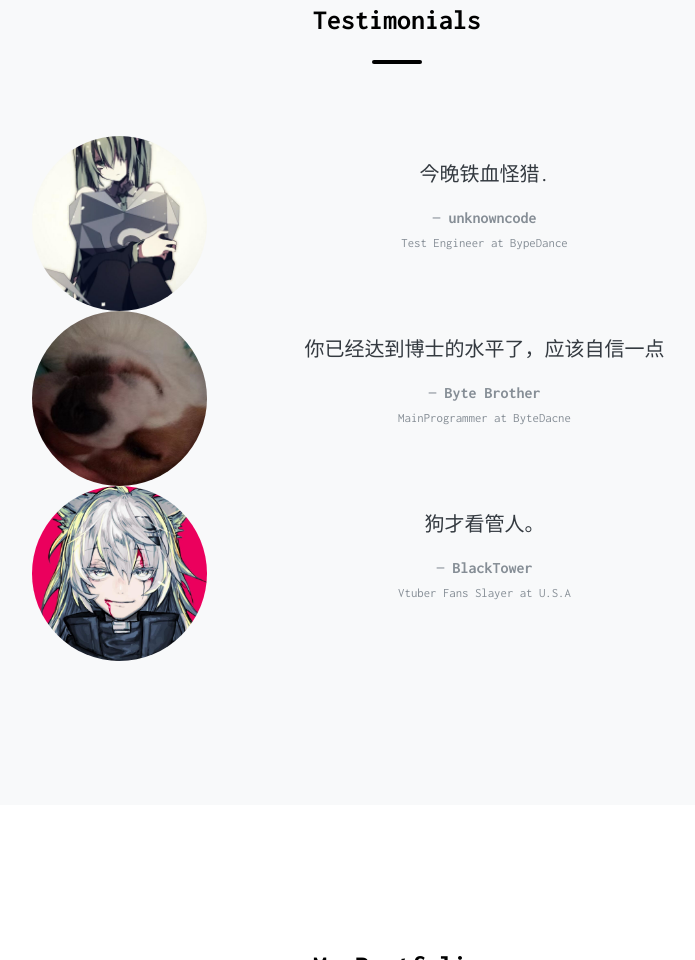
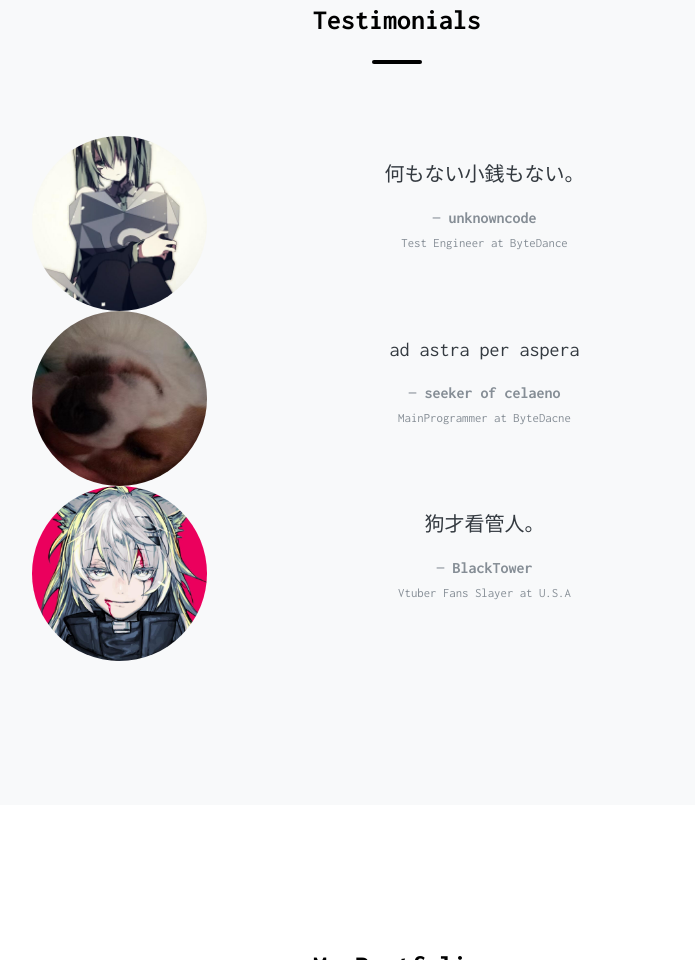
Before and after one commit to knowncodelori/knowncodelori.github.io, a plain HTML site: page index.html in a window 1280 px wide. Shown: the part 3969-4929 px from the top of the page, without its empty margins (243-938 px from the left). Drawn offline with Linux system fonts and the light colour scheme; a script that the page names is missing.

Commit message:
modify the Testimonials

```diff
--- a/index.html
+++ b/index.html
@@ -382,8 +382,8 @@
 					<img src="img/unknowncode.jpg" class="img-fluid img-profile rounded-circle d-block mx-auto" alt="Client 1"/>
 					<div class="media-body mt-4">
 						<blockquote class="blockquote">
-							<p class="mb-0">今晚铁血怪猎.</p>
-							<footer class="blockquote-footer mt-3"><b>unknowncode</b> <br/><small>Test Engineer at BypeDance</small></footer>
+							<p class="mb-0">何もない小銭もない。</p>
+							<footer class="blockquote-footer mt-3"><b>unknowncode</b> <br/><small>Test Engineer at ByteDance</small></footer>
 						</blockquote>
 					</div>
 				</div>
@@ -391,8 +391,8 @@
 					<img src="img/Bytedance.jpg" class="img-fluid img-profile rounded-circle d-block mx-auto" alt="Client 2"/>
 					<div class="media-body mt-4">
 						<blockquote class="blockquote">
-							<p class="mb-0">你已经达到博士的水平了，应该自信一点</p>
-							<footer class="blockquote-footer mt-3"><b>Byte Brother</b> <br/> <small>MainProgrammer at ByteDacne</small></footer>
+							<p class="mb-0">ad astra per aspera</p>
+							<footer class="blockquote-footer mt-3"><b>seeker of celaeno</b> <br/> <small>MainProgrammer at ByteDacne</small></footer>
 						</blockquote>
 					</div>
 				</div>
```
